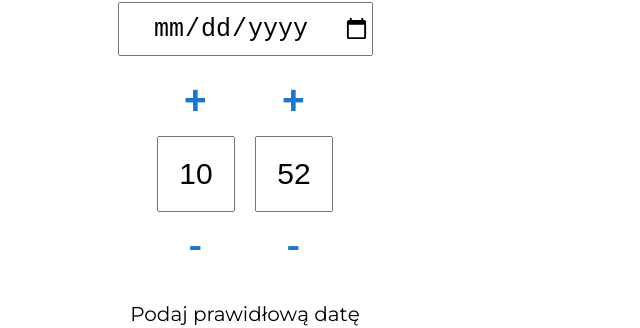
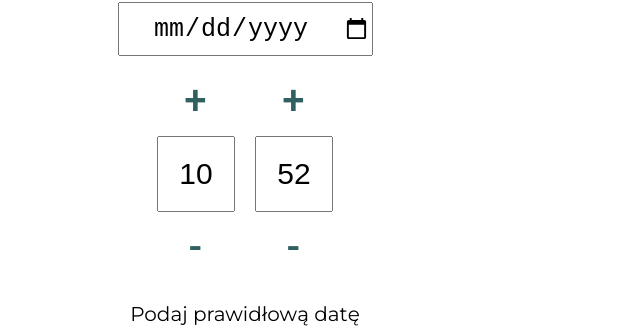
Before and after one commit to DawidDev/time_app, a React (Create React App) app: page / in a window 1280 px wide. Both pictures are taken after a click on the button "Timer". Shown: the part 192-520 px from the top of the page, without its empty margins (395-1035 px from the left). Built offline with nearby package versions, Linux system fonts and the light colour scheme; the HTML template or start-up script is replaced by a standard one.

Commit message:
Create theme config for Mui

```diff
--- a/src/Components/Alarm.js
+++ b/src/Components/Alarm.js
@@ -9,6 +9,10 @@ import { AppContext } from "../AppContext";
 
 // Import obiektu motywu
 import ThemeObject from "../config/configTheme";
+
+// Import własnych styli Mui
+import theme_MUI from "../config/configMuiTheme";
+import {ThemeProvider } from '@mui/material/styles';
 
 const Container = styled.div`
   width: 100%;
@@ -201,10 +205,13 @@ const Alarm = () => {
     }
   };
 
+
+  const colorPlusMinusBtn = theme === 'light' ? "primary" : "secondary";
   const form = (
     <Form>
+      <ThemeProvider theme={theme_MUI} >
       <div className="handle_Time_Box">
-        <Button onClick={handleTimeButtons.bind(this, "hours", "-")}>-</Button>
+        <Button color={colorPlusMinusBtn} onClick={handleTimeButtons.bind(this, "hours", "-")}>-</Button>
         <input
           type="number"
           min="0"
@@ -213,10 +220,10 @@ const Alarm = () => {
           value={hours}
           onChange={handleTime}
         />
-        <Button onClick={handleTimeButtons.bind(this, "hours", "+")}>+</Button>
+        <Button color={colorPlusMinusBtn} onClick={handleTimeButtons.bind(this, "hours", "+")}>+</Button>
       </div>
       <div className="handle_Time_Box">
-        <Button onClick={handleTimeButtons.bind(this, "minutes", "-")}>
+        <Button color={colorPlusMinusBtn} onClick={handleTimeButtons.bind(this, "minutes", "-")}>
           -
         </Button>
         <input
@@ -226,12 +233,12 @@ const Alarm = () => {
           value={minutes}
           onChange={handleTime}
         />
-        <Button onClick={handleTimeButtons.bind(this, "minutes", "+")}>
+        <Button color={colorPlusMinusBtn} onClick={handleTimeButtons.bind(this, "minutes", "+")}>
           +
         </Button>
       </div>
       <div className="handle_Time_Box">
-        <Button onClick={handleTimeButtons.bind(this, "seconds", "-")}>
+        <Button color={colorPlusMinusBtn} onClick={handleTimeButtons.bind(this, "seconds", "-")}>
           -
         </Button>
         <input
@@ -241,10 +248,11 @@ const Alarm = () => {
           value={seconds}
           onChange={handleTime}
         />
-        <Button onClick={handleTimeButtons.bind(this, "seconds", "+")}>
+        <Button color={colorPlusMinusBtn} onClick={handleTimeButtons.bind(this, "seconds", "+")}>
           +
         </Button>
       </div>
+      </ThemeProvider>
     </Form>
   );
 
--- a/src/Components/Timer.js
+++ b/src/Components/Timer.js
@@ -1,8 +1,14 @@
-import React, {useEffect, useState} from 'react';
+import React, {useEffect, useState, useContext} from 'react';
 import styled from "styled-components";
+
+import { AppContext } from "../AppContext";
 
 // Import obiektu motywu
 import ThemeObject from "../config/configTheme";
+
+// Import własnych styli Mui
+import theme_MUI from "../config/configMuiTheme";
+import {ThemeProvider } from '@mui/material/styles';
 
 import Button from '@mui/material/Button';
 
@@ -116,6 +122,9 @@ const DisplayTimeBox = styled.div`
 `
 const Timer = () => {
 
+     // Obsługa motywu z kontekstu
+  const { theme } = useContext(AppContext);
+
     // Odczyt ciasteczka
     const restoreDateCookie = document.cookie.split('/');
     const [isCookies, setIsCookies] = useState(restoreDateCookie[restoreDateCookie.length-1] === "true" ? true : false)
@@ -201,24 +210,26 @@ const Timer = () => {
         }
     }
 
-
+    const colorPlusMinusBtn = theme === 'light' ? "primary" : "secondary";
     const form = (
+        <ThemeProvider theme={theme_MUI}>
         <FormBox>
             <input className='timer_date' type="date" name="calendar-date" min="2022-03-30"  onChange={handleForm}/>
             <br/>
             <div className='timer_hour'>
                 <div className='handle_Time_Box_Timer'>
-                    <Button  name="hours" value="+" onClick={handleForm.bind(this)}>+</Button>
+                    <Button color={colorPlusMinusBtn} name="hours" value="+" onClick={handleForm.bind(this)}>+</Button>
                     <input readOnly="readOnly" type='number' name="hours" min={day > timeNowForm.getDate() ? "0" : timeNowForm.getHours()} max="23" value={hour} onChange={handleForm}/>
-                    <Button  name="hours" value="-" onClick={handleForm.bind(this)}>-</Button>
+                    <Button color={colorPlusMinusBtn} name="hours" value="-" onClick={handleForm.bind(this)}>-</Button>
                 </div>
                 <div className='handle_Time_Box_Timer'>
-                    <Button  name="minutes_2" value="+" onClick={handleForm.bind(this)}>+</Button>
+                    <Button color={colorPlusMinusBtn} name="minutes_2" value="+" onClick={handleForm.bind(this)}>+</Button>
                     <input readOnly="readOnly" type='number' name="minutes_2" min={ hour > timeNowForm.getHours() ? "0" : timeNowForm.getMinutes() } max="59" value={minutes} onChange={handleForm}/>
-                    <Button  name="minutes_2" value="-" onClick={handleForm.bind(this)}>-</Button>
+                    <Button color={colorPlusMinusBtn} name="minutes_2" value="-" onClick={handleForm.bind(this)}>-</Button>
                 </div>
             </div>
         </FormBox>
+        </ThemeProvider>
     )
 
     let timeDiff = timeDifference(year, month, day, hour, minutes, seconds);
--- /dev/null
+++ b/src/config/configMuiTheme.js
@@ -0,0 +1,15 @@
+import { createTheme } from '@mui/material/styles';
+
+// Motyw definiujący kolory przycisków dla motywu 'light' i 'dark'
+const theme_MUI = createTheme({
+    palette: {
+      primary: {
+        main: "#306060", // Kolor dla przycisków motywu light
+      },
+      secondary: {
+        main: "#0288D1", // Kolor dla przycisków motywu dark
+      }
+    },
+  });
+
+  export default theme_MUI;
--- a/src/config/configTheme.js
+++ b/src/config/configTheme.js
@@ -9,7 +9,8 @@ const ThemeObject = {
         colorCircuralProgress: "#306060",
         colorCircuralProgressBack: "#e2e0ec",
         colorBorderLineInMoreComponent: "1px solid #306060",
-        colorBorderLineInStopwatch: "1px solid #306060"
+        colorBorderLineInStopwatch: "1px solid #306060",
+        colorButtonsPlusMinus: "#306060"
     },
     dark:{
         colorHeader: "#fff",
@@ -21,7 +22,8 @@ const ThemeObject = {
         colorCircuralProgress: "#0288D1",
         colorCircuralProgressBack: "#e2e0ec",
         colorBorderLineInMoreComponent: "1px solid #0288D1",
-        colorBorderLineInStopwatch: "1px solid #0288D1"
+        colorBorderLineInStopwatch: "1px solid #0288D1",
+        colorButtonsPlusMinus: "#0288D1"
     },
     global: {
         colorMainButtons: "#e2e0ec", // Kolor wszystkich przycisków (notActive, notFocus,, notOnClick)
```
